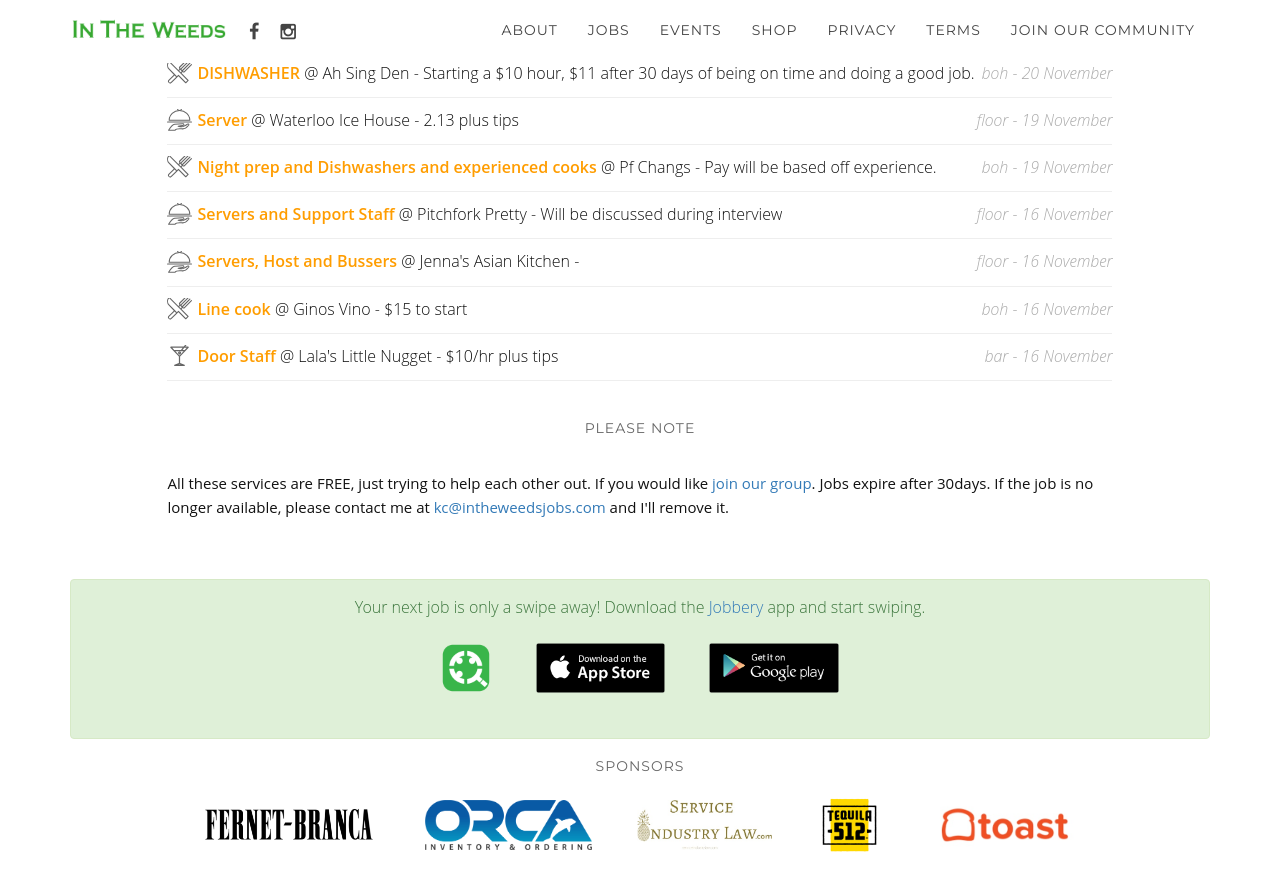
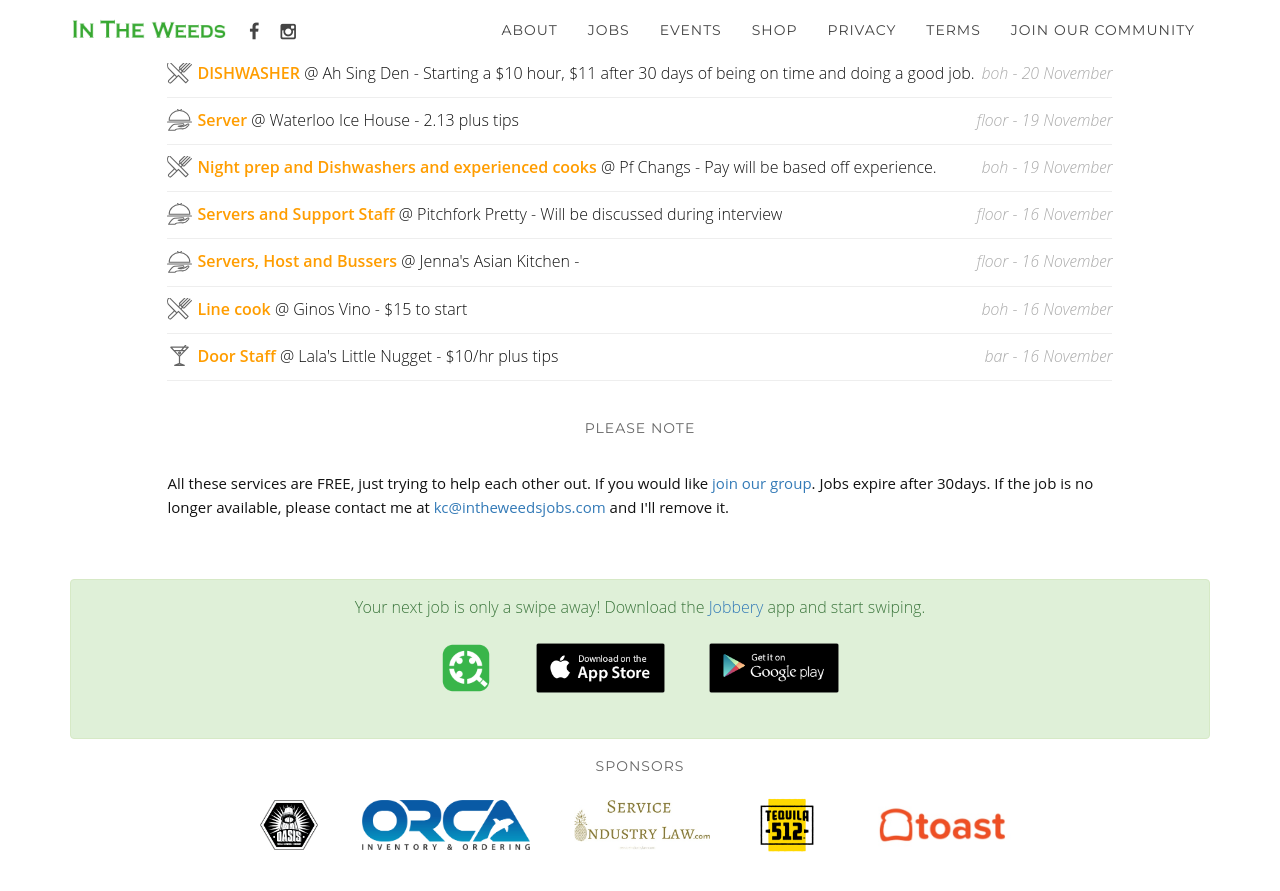
Before and after one commit to intheweedsjobs/intheweeds, a Jekyll site: the page built from index.html, in a window 1280 px wide and 900 px high, scrolled down 2170 px. Shown: the top 891 px of the window. Built offline with Jekyll 4.4.1, drawn with Linux system fonts in a browser that asks for light colours.

Commit message:
add oasis logo

```diff
--- a/_includes/footer.html
+++ b/_includes/footer.html
@@ -26,7 +26,7 @@
   <ul class="social-media-list row">
     <li>
       <a href="http://www.branca.it/Fratelli-Branca/index/ENG/" target="_blank">
-        <img class="footer-logo" src="/images/fernet-Branca-logo.jpg"/>
+        <img class="footer-logo" src="/images/oasis-logo.png"/>
       </a>
     </li>
     <li>
```
Also changed, not shown: images/oasis-logo.png (added).
